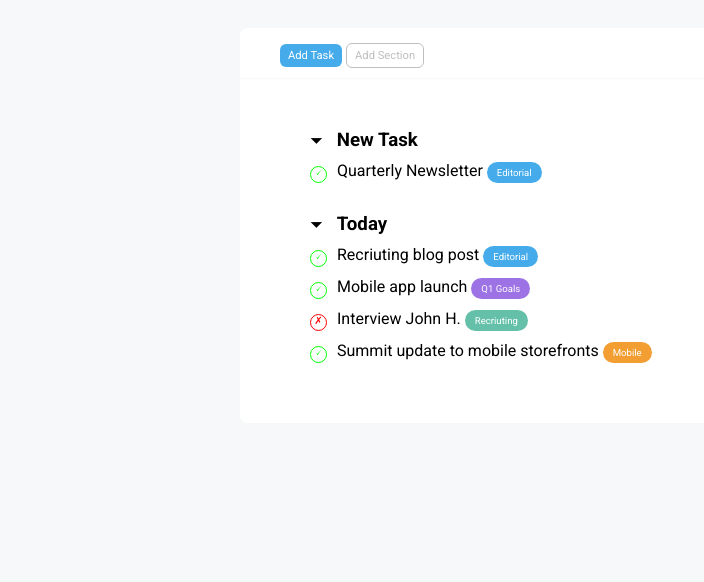
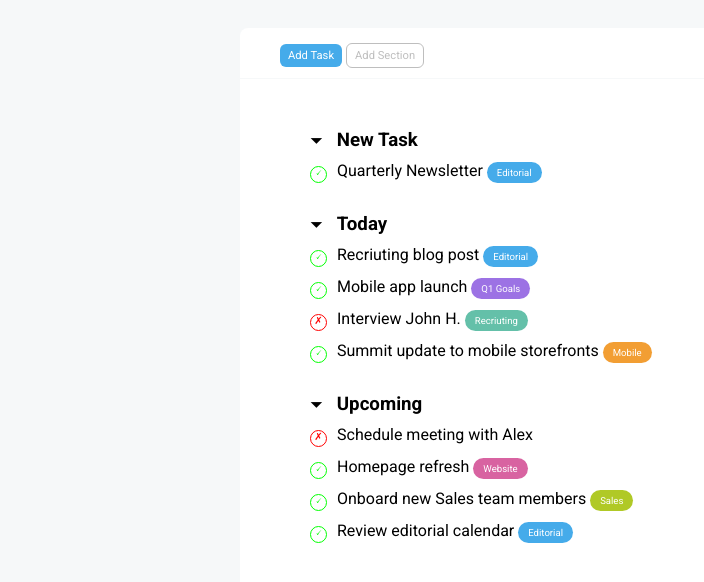
Before and after one commit to Amreal-Lamanera/html-css-toboolist, a plain HTML site: page index.html in a window 1280 px wide. Shown: the part 82-664 px from the top of the page, without its empty margins (0-704 px from the left). Drawn offline with Linux system fonts and the light colour scheme.

Commit message:
fine contenuti e stile

```diff
--- a/index.html
+++ b/index.html
@@ -71,7 +71,22 @@
                             </li>
                         </ul>
                     </section>
-                    <section></section>
+                    <section>
+                        <ul>
+                            <li class="title-list">
+                                <h3>Upcoming</h3>
+                                <ul>
+                                    <li class="element-list cross-item">Schedule meeting with Alex</li>
+                                    <li class="element-list check-item">Homepage refresh <strong
+                                            class="badge website">Website</strong></li>
+                                    <li class="element-list check-item">Onboard new Sales team members <strong
+                                            class="badge sales">Sales</strong></li>
+                                    <li class="element-list check-item">Review editorial calendar <strong
+                                            class="badge editorial">Editorial</strong></li>
+                                </ul>
+                            </li>
+                        </ul>
+                    </section>
                 </div>
 
             </main>
```
